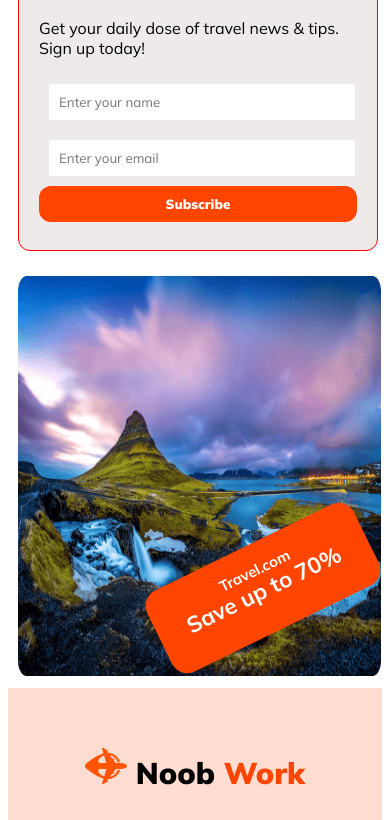
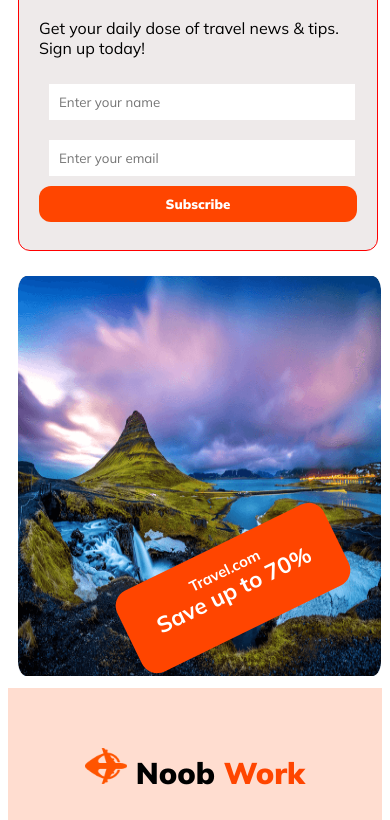
Before and after one commit to Junaeid11/b9-a2, a plain HTML site: page index.html in a window 390 px wide. Shown: the part 9010-9830 px from the top of the page. Drawn offline with Linux system fonts and the light colour scheme.

Commit message:
add this file

```diff
--- a/style.css
+++ b/style.css
@@ -426,7 +426,7 @@ footer{
     position: absolute;
     font-size: 15px;
     width: 200px;
-    left: 245px;
+    left: 215px;
     bottom: 10px;
     height: 80px;
     transform: translate(-50%, -50%) rotate(-26deg);
```
